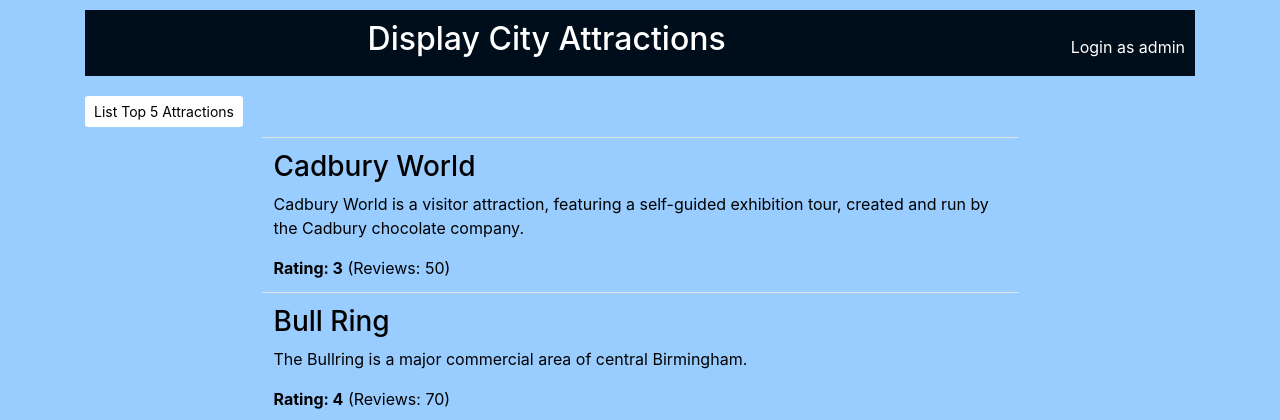
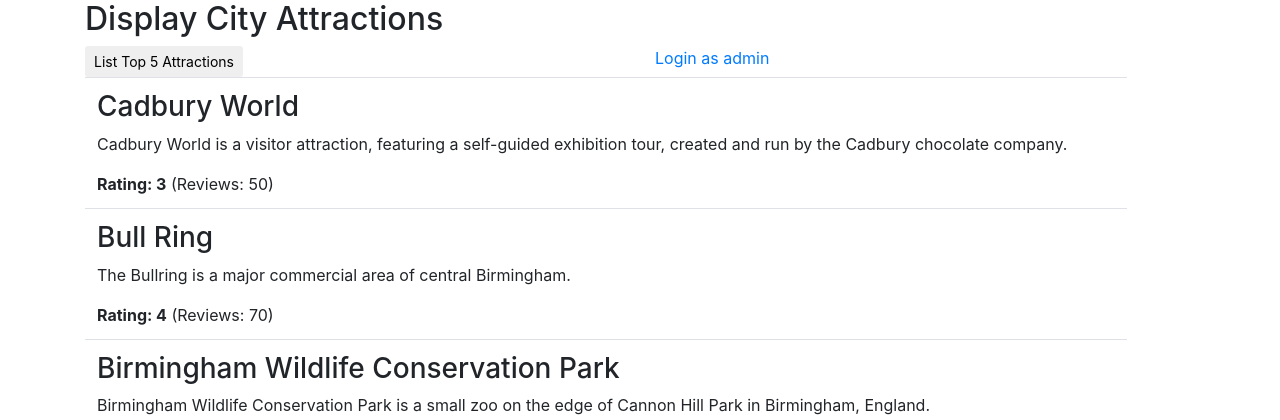
Before and after one commit to ssnatu/test, a PHP site: page / in a window 1280 px wide. Shown: the top 420 px of the page. Run offline with PHP 8.4, Linux system fonts and the light colour scheme; data comes from the database, SQL or seed files in the repository.

Commit message:
Add listattractions

```diff
--- a/index.php
+++ b/index.php
@@ -10,24 +10,31 @@
 ?>
 	    			<h2>Display City Attractions</h2>
 	    		</div>
-	    		<?php
-	    			$user = get_session_user(); //print_r($user);
-	    			if (empty($user))
-	    			{
-						$html = '<div class="col-xs-2 col-sm-2 col-lg-2">';
-						$html .= '<a href="login.php" class="links1">Login as admin</a>';
-						$html .= '</div>';
-						echo $html;
-	    			}
-	    			?>
 	    	</div>
 	    </div>
+
+	    	<!--</div>
+	    </div>-->
 	    <div class="row">
-	    	<div class="col-xs-2 col-sm-2 col-lg-2">
+	    	<div class="col-xs-6 col-sm-6 col-lg-6">
 	    		<form method="post">
 					<input type="submit" class="btn btn-default btn-sm" name="topFive" value="List Top 5 Attractions">
 				</form>
 	    	</div>
+	    	<?php
+    			$user = check_admin_logged_in(); //print_r($user);
+    			$html = '<div class="col-xs-6 col-sm-6 col-lg-6">';
+    			if (empty($user))
+    			{
+					$html .= '<a href="login.php" class="links1">Login as admin</a>';
+    			}
+    			else
+    			{
+    				$html .= '<a href="logout.php" class="links1">Logout</a>';
+    			}
+    			$html .= '</div>';
+    			echo $html;
+    		?>
 	    </div>
 	    <table class="table table-responsive">
 	      <tbody>
--- a/css/style.css
+++ b/lib/css/style3.css
@@ -22,11 +22,11 @@
 	padding: 10px;
 }
 
-.links1 {
+/*.links1 {
 	color: #fff;
 	float: right;
 	margin: 15px 0 0 0;
-}
+}*/
 
 div .row .btn-default {
 	background-color: #fff;
@@ -42,15 +42,6 @@
 	width: 80%;
 }
 
-.help-block {
-	color: red;
-}
-
-.loginForm {
-	width: 40%;
-	margin: 0 auto;
-}
-
 .adminTask {
 	color: #000;
 }
--- a/lib/header.inc.php
+++ b/lib/header.inc.php
@@ -13,4 +13,4 @@
 	  <div class="panel panel-default">
 	    <div class="panel-heading">
 	    	<div class="row">
-	    		<div class="col-xs-10 col-sm-10 col-lg-10">
+	    		<div class="col-xs-12 col-sm-12 col-lg-12">
--- a/lib/library.inc.php
+++ b/lib/library.inc.php
@@ -106,17 +106,13 @@
  *
  * @return array $user
  */
-function get_session_user()
+function check_admin_logged_in()
 {
 	//$user_type = USER_ALL;
 	$user = [];
 	session_start();
 	if (isset($_SESSION['loggedin']) && $_SESSION['loggedin'])
 	{
-		$html = '<div class="col-xs-2 col-sm-2 col-lg-2">';
-		$html .= '<a href="logout.php" class="links1">Logout</a>';
-		$html .= '</div>';
-		echo $html;
 		$user = get_user($_SESSION['loggedin'], $_SESSION['username']);
 	}
 	return $user;
```
Also changed, not shown: css/style3.css (renamed from lib/css/style.css, +10 -1 lines).
